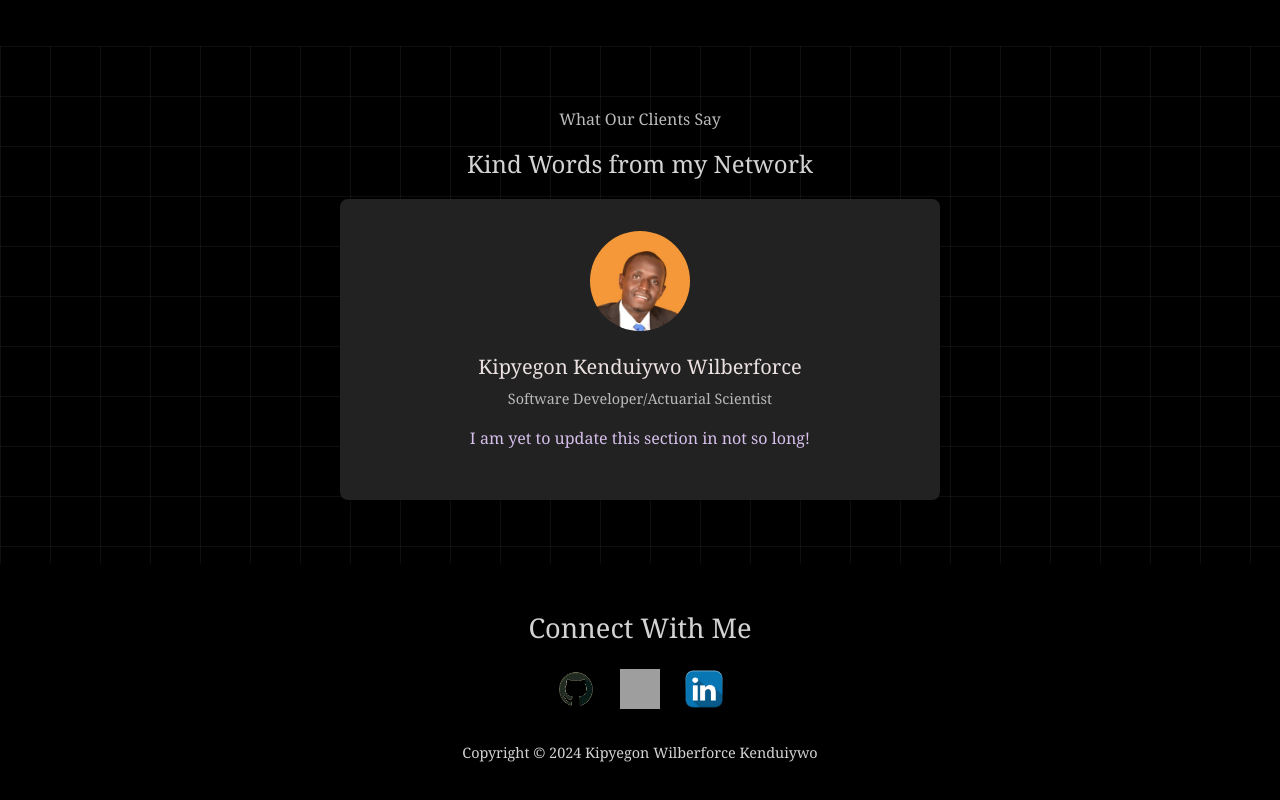
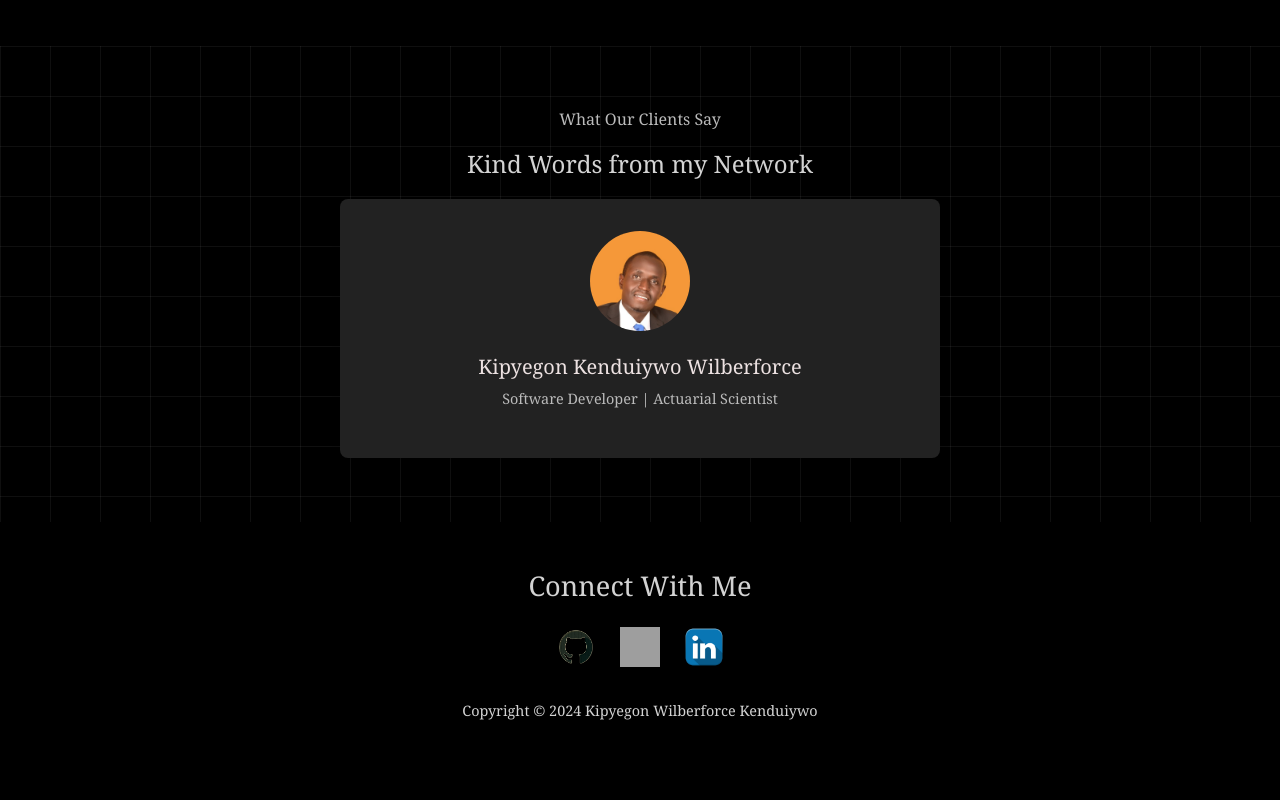
Before and after one commit to wilberforce001/my-portfolio-website, a React (Create React App) app in the folder kipyegonwilber/: page / in a window 1280 px wide. Shown: the part 3120-3920 px from the top of the page. Built offline with nearby package versions, Linux system fonts and the light colour scheme; grey boxes are pictures that could not be loaded.

Commit message:
Adjusted the testimonials page

```diff
--- a/kipyegonwilber/src/components/Testimonials.js
+++ b/kipyegonwilber/src/components/Testimonials.js
@@ -10,8 +10,8 @@ const TestimonialsPage = () => {
             <div class="testimonial-card">
             <img src={wilberPhoto} alt="Appointment" className="client-photo" />
             <h3 class="client-name">Kipyegon Kenduiywo Wilberforce</h3>
-            <p class="client-role">Software Developer/Actuarial Scientist</p>
-            <p class="testimonial-text">I am yet to update this section in not so long!</p>
+            <p class="client-role">Software Developer | Actuarial Scientist</p>
+            {/* <p class="testimonial-text">I am yet to update this section in not so long!</p> */}
             </div>
         </div>
         </section>
```
